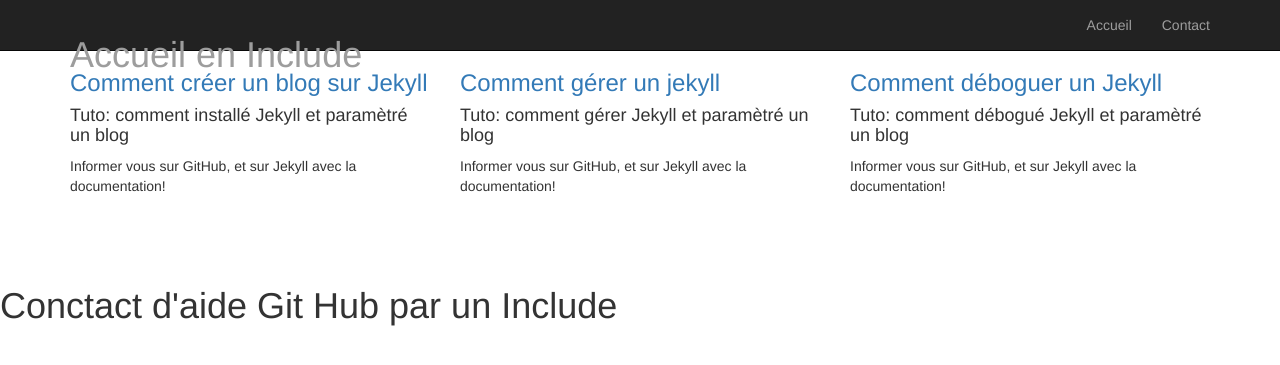
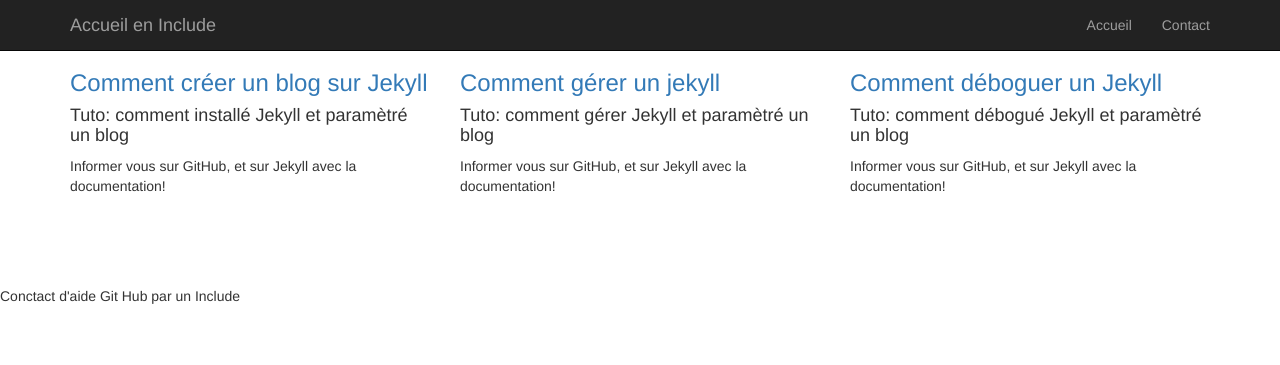
Before and after one commit to Pesqumor/Pesqumor.github.io, a Jekyll site: the page built from index.md, in a window 1280 px wide. Shown: the top 365 px of the page. Built offline with Jekyll 4.4.1, drawn with Linux system fonts in a browser that asks for light colours; nearby versions of some CDN libraries; library files that are not in the unit come from our copies.

Commit message:
modifié :         _includes/footer.html 	modifié :         _includes/header.html 	modifié :         _layouts/default.html

```diff
--- a/_includes/footer.html
+++ b/_includes/footer.html
@@ -1,3 +1,3 @@
 <footer>
-	<h1>{{site.titreContact}}</h1>
+	<p>{{site.titreContact}}</p>
 </footer>
--- a/_includes/header.html
+++ b/_includes/header.html
@@ -1,3 +1,3 @@
 <header>
-	<h1>{{page.title}}</h1>
+	<p>{{page.title}}</p>
 </header>
--- a/_layouts/default.html
+++ b/_layouts/default.html
@@ -43,7 +43,7 @@
         </div>
         <!-- /.container -->
     </nav>
-			<main>
+<main>
 				<div class="container">
 				<div class="row">
 				{% for post in site.posts %}
@@ -57,7 +57,7 @@
 				{% endfor %}
 				</div>
 				</div>
-			</main>
+</main>
 		{% include footer.html %}
 	</body>
 
```
